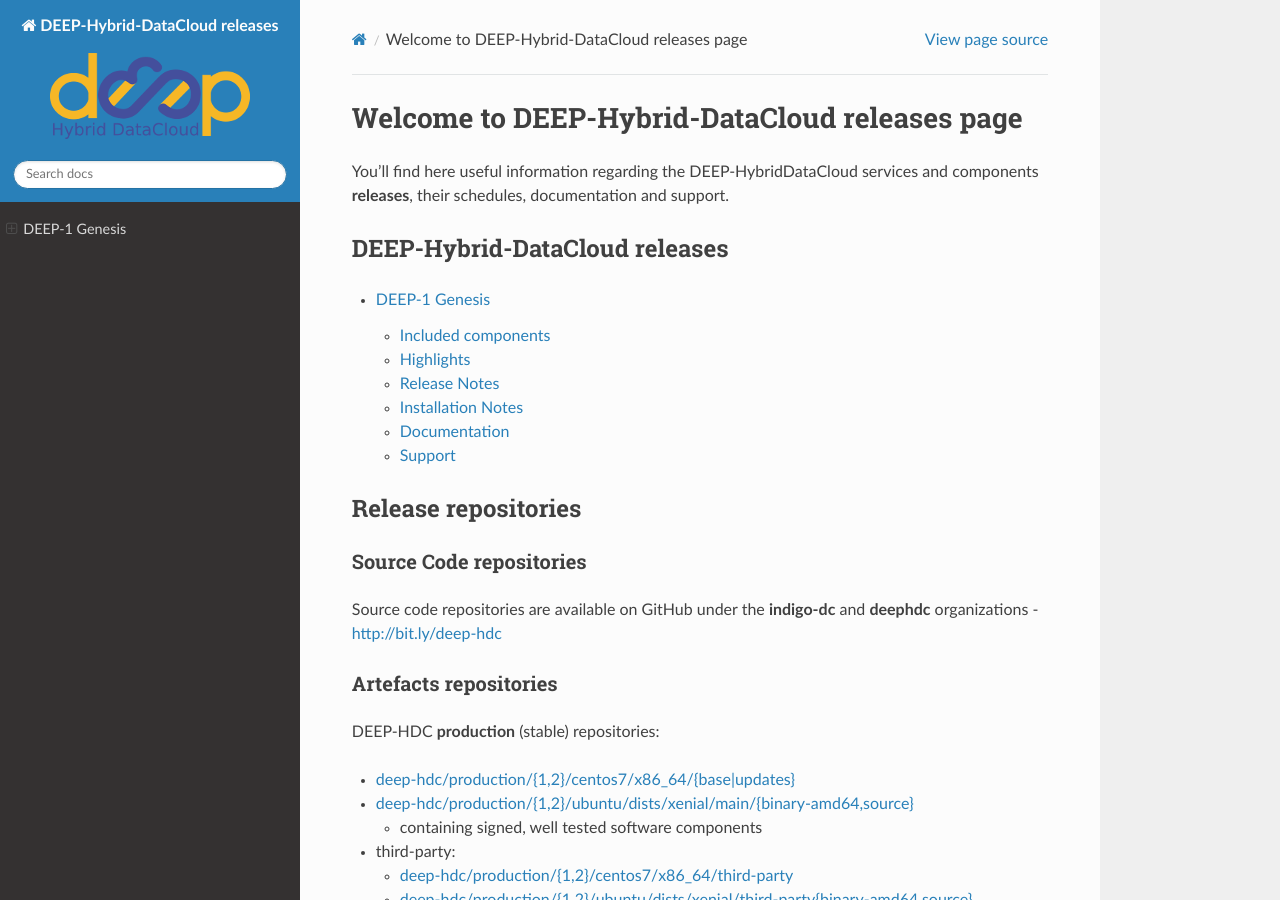
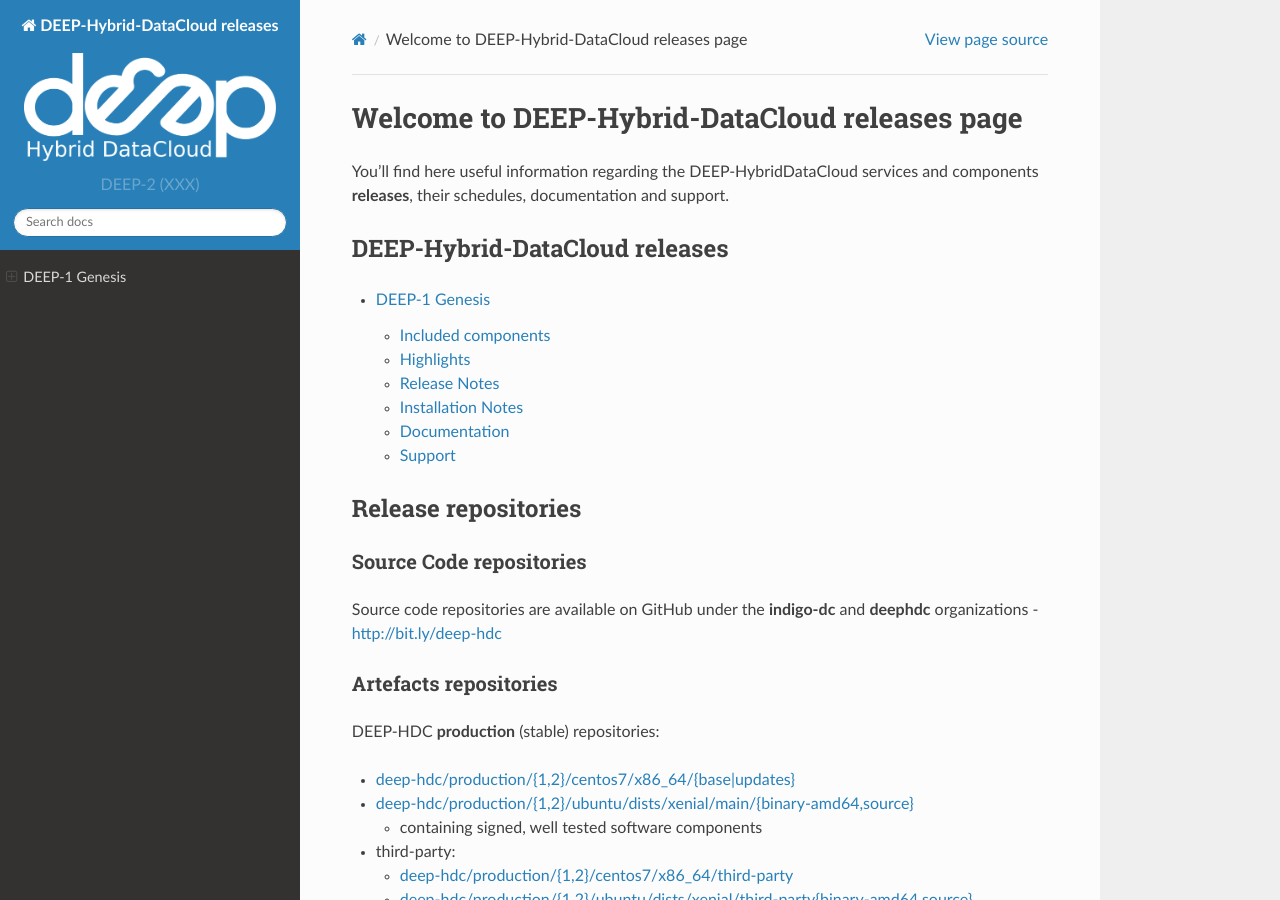
Before and after one commit to deephdc/deep-releases, a Sphinx documentation site: the page built from source/index.rst, in a window 1280 px wide and 900 px high. Built offline with Sphinx 7.4.7 and the Read the Docs theme 2.0.0, drawn with Linux system fonts in a browser that asks for light colours.

Commit message:
Add solid white logo

```diff
--- a/source/conf.py
+++ b/source/conf.py
@@ -24,9 +24,9 @@
 author = 'DEEP-Hybrid-DataCloud consortium'
 
 # The short X.Y version
-version = ''
+version = 'DEEP-2 (XXX)'
 # The full version, including alpha/beta/rc tags
-release = ''
+release = 'DEEP-2 (XXX)'
 
 
 # -- General configuration ---------------------------------------------------
@@ -88,7 +88,7 @@
     'collapse_navigation': False,
 }
 
-html_logo = "_static/logo.png"
+html_logo = "_static/logo-deep-solid-white.png"
 
 # Custom sidebar templates, must be a dictionary that maps document names
 # to template names.
```
Also changed, not shown: source/_static/logo-deep-solid-white.png (added).
